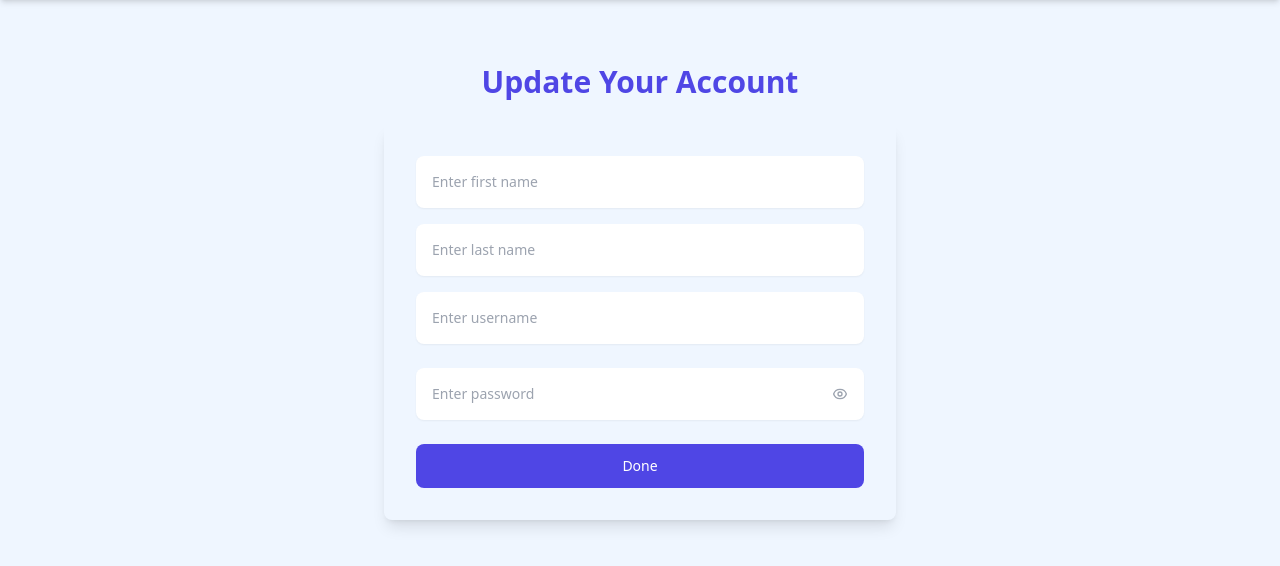
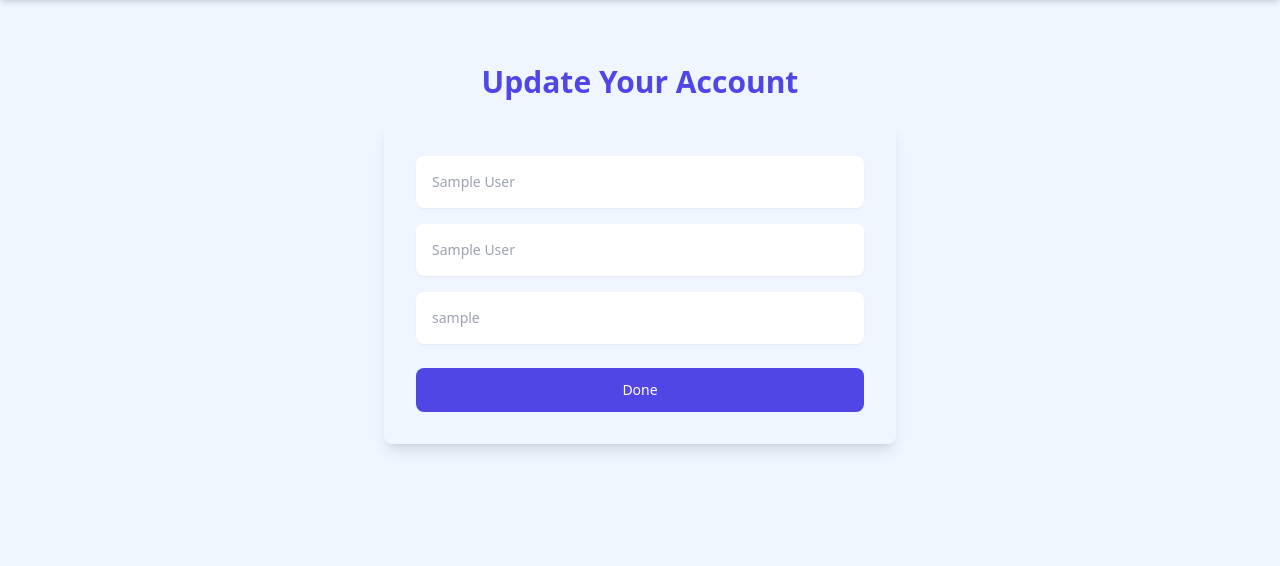
Before and after one commit to Abdelilah-Ajjouqa/Cours-en-Ligne-Youdemy, a PHP site: page /edit.php in a window 1280 px wide. Shown: the part 64-630 px from the top of the page. Run offline with PHP 8.4, Linux system fonts and the light colour scheme; the visitor is signed in with stand-in values (Sample User, id 1); some libraries are stand-ins or nearby versions.

Commit message:
update form

```diff
--- a/classes/user.php
+++ b/classes/user.php
@@ -4,7 +4,9 @@ require 'authentication.php';
 class User implements Authentication
 {
     protected $email;
-    protected $name;
+    protected $username;
+    protected $firstname;
+    protected $lastname;
 
     public function __construct($email)
     {
@@ -84,17 +86,17 @@ class User implements Authentication
 
     public function getFirstName ()
     {
-        return $this->name = $_SESSION['firstname'];
+        return $this->firstname = $_SESSION['firstname'];
     }
 
     public function getLastName()
     {
-        return $this->name = $_SESSION['lastname'];
+        return $this->lastname = $_SESSION['lastname'];
     }
 
     public function getUserName()
     {
-        return $this->name = $_SESSION['username'];
+        return $this->username = $_SESSION['username'];
     }
 
     public function getEmail()
--- a/pages/edit.php
+++ b/pages/edit.php
@@ -12,7 +12,8 @@ if (!isset($_SESSION['email'])) {
 } else {
     $user = new User($_SESSION['email']);
     $username = $user->getUserName();
-
+    $firstname = $user->getFirstName();
+    $lastname = $user->getLastName();
 }
 ?>
 
@@ -81,7 +82,7 @@ if (!isset($_SESSION['email'])) {
 
                     <div class="relative">
                         <input type="text" name="firstname" class="w-full rounded-lg border-gray-200 p-4 pe-12 text-sm shadow-sm"
-                            placeholder="Enter first name" />
+                            placeholder="<?php echo $firstname; ?>" />
                     </div>
                 </div>
 
@@ -90,7 +91,7 @@ if (!isset($_SESSION['email'])) {
 
                     <div class="relative">
                         <input type="text" name="lastname" class="w-full rounded-lg border-gray-200 p-4 pe-12 text-sm shadow-sm"
-                            placeholder="Enter last name" />
+                            placeholder="<?php echo $lastname; ?>" />
                     </div>
                 </div>
 
@@ -99,27 +100,8 @@ if (!isset($_SESSION['email'])) {
 
                     <div class="relative">
                         <input type="text" name="username" class="w-full rounded-lg border-gray-200 p-4 pe-12 text-sm shadow-sm"
-                            placeholder="Enter username" />
+                            placeholder="<?php echo $username; ?>" />
                     </div><br>
-
-                <div>
-                    <label for="password" class="sr-only">Password</label>
-
-                    <div class="relative">
-                        <input type="password" name="password" class="w-full rounded-lg border-gray-200 p-4 pe-12 text-sm shadow-sm"
-                            placeholder="Enter password" />
-
-                        <span class="absolute inset-y-0 end-0 grid place-content-center px-4">
-                            <svg xmlns="http://www.w3.org/2000/svg" class="size-4 text-gray-400" fill="none"
-                                viewBox="0 0 24 24" stroke="currentColor">
-                                <path stroke-linecap="round" stroke-linejoin="round" stroke-width="2"
-                                    d="M15 12a3 3 0 11-6 0 3 3 0 016 0z" />
-                                <path stroke-linecap="round" stroke-linejoin="round" stroke-width="2"
-                                    d="M2.458 12C3.732 7.943 7.523 5 12 5c4.478 0 8.268 2.943 9.542 7-1.274 4.057-5.064 7-9.542 7-4.477 0-8.268-2.943-9.542-7z" />
-                            </svg>
-                        </span>
-                    </div>
-                </div><br>
 
                 <button type="submit"
                     class="block w-full rounded-lg bg-indigo-600 px-5 py-3 text-sm font-medium text-white">
```
